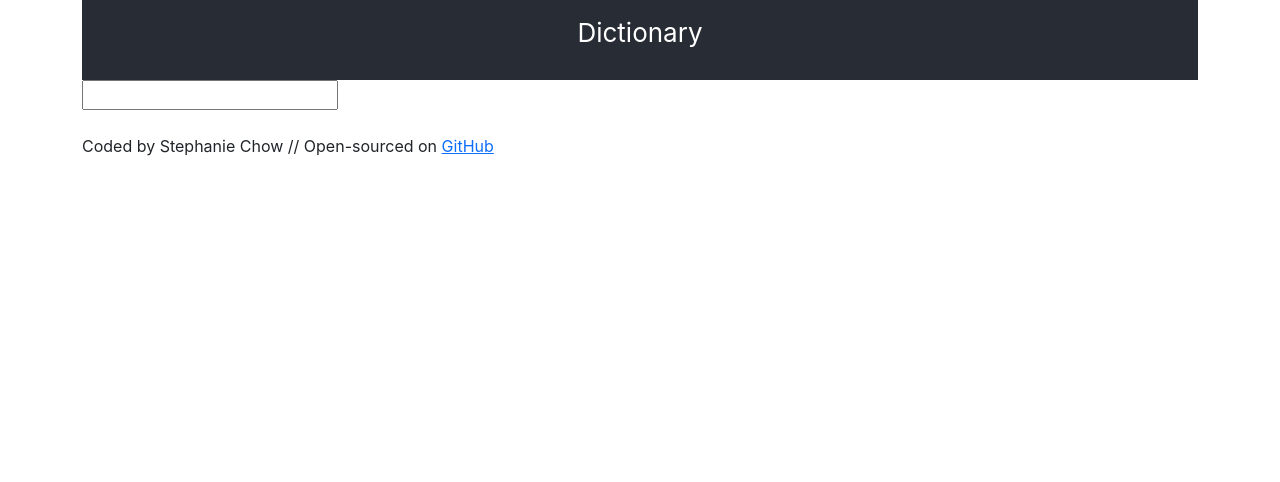
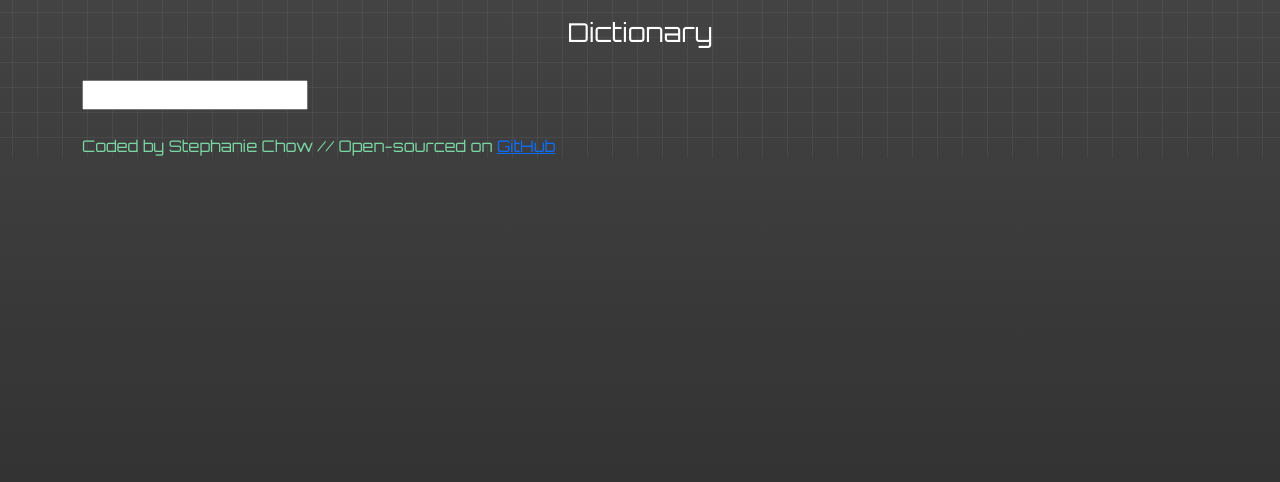
Before and after one commit to stoofaloof/final-react-dictionary, a React (Create React App) app: page / in a window 1280 px wide. Shown: the top 482 px of the page. Built offline with nearby package versions, Linux system fonts and the light colour scheme.

Commit message:
CSS styling v1

```diff
--- a/public/index.html
+++ b/public/index.html
@@ -13,6 +13,12 @@
       integrity="sha384-BmbxuPwQa2lc/FVzBcNJ7UAyJxM6wuqIj61tLrc4wSX0szH/Ev+nYRRuWlolflfl"
       crossorigin="anonymous"
     />
+    <link rel="preconnect" href="https://fonts.googleapis.com" />
+    <link rel="preconnect" href="https://fonts.gstatic.com" crossorigin />
+    <link
+      href="https://fonts.googleapis.com/css2?family=Orbitron:wght@400;500;600;700;800;900&display=swap"
+      rel="stylesheet"
+    />
     <title>React Dictionary</title>
   </head>
   <body>
--- a/src/App.css
+++ b/src/App.css
@@ -1,9 +1,37 @@
 .App {
   text-align: left;
+  font-family: "Orbitron", sans-serif;
+  background-color: transparent;
+  background-image: linear-gradient(
+      0deg,
+      transparent 24%,
+      rgba(255, 255, 255, 0.05) 25%,
+      rgba(255, 255, 255, 0.05) 26%,
+      transparent 27%,
+      transparent 74%,
+      rgba(255, 255, 255, 0.05) 75%,
+      rgba(255, 255, 255, 0.05) 76%,
+      transparent 77%,
+      transparent
+    ),
+    linear-gradient(
+      90deg,
+      transparent 24%,
+      rgba(255, 255, 255, 0.05) 25%,
+      rgba(255, 255, 255, 0.05) 26%,
+      transparent 27%,
+      transparent 74%,
+      rgba(255, 255, 255, 0.05) 75%,
+      rgba(255, 255, 255, 0.05) 76%,
+      transparent 77%,
+      transparent
+    );
+  height: 100%;
+  background-size: 50px 50px;
+  color: rgb(122, 214, 163);
 }
 
 .App-header {
-  background-color: #282c34;
   min-height: 10vh;
   display: flex;
   flex-direction: column;
--- a/src/index.css
+++ b/src/index.css
@@ -1,13 +1,11 @@
+html {
+  height: 100%;
+}
 body {
+  font-family: "Orbitron", sans-serif;
   margin: 0;
-  font-family: -apple-system, BlinkMacSystemFont, 'Segoe UI', 'Roboto', 'Oxygen',
-    'Ubuntu', 'Cantarell', 'Fira Sans', 'Droid Sans', 'Helvetica Neue',
-    sans-serif;
-  -webkit-font-smoothing: antialiased;
-  -moz-osx-font-smoothing: grayscale;
+  padding: 0;
+  height: 100%;
+  background-color: #434343;
+  background-image: linear-gradient(#434343, #282828);
 }
-
-code {
-  font-family: source-code-pro, Menlo, Monaco, Consolas, 'Courier New',
-    monospace;
-}
```
